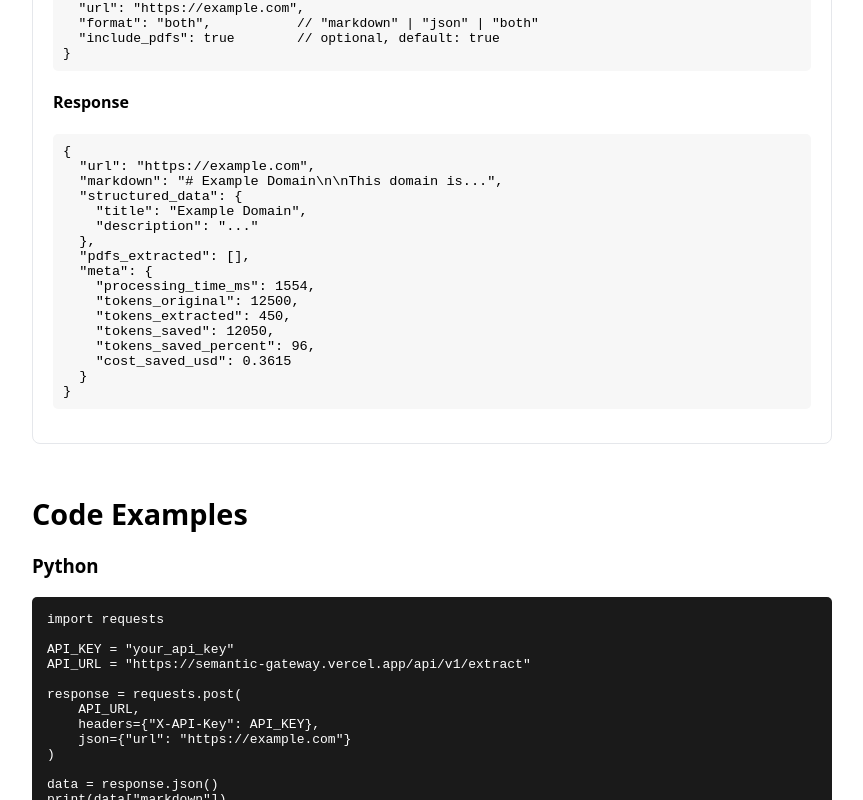
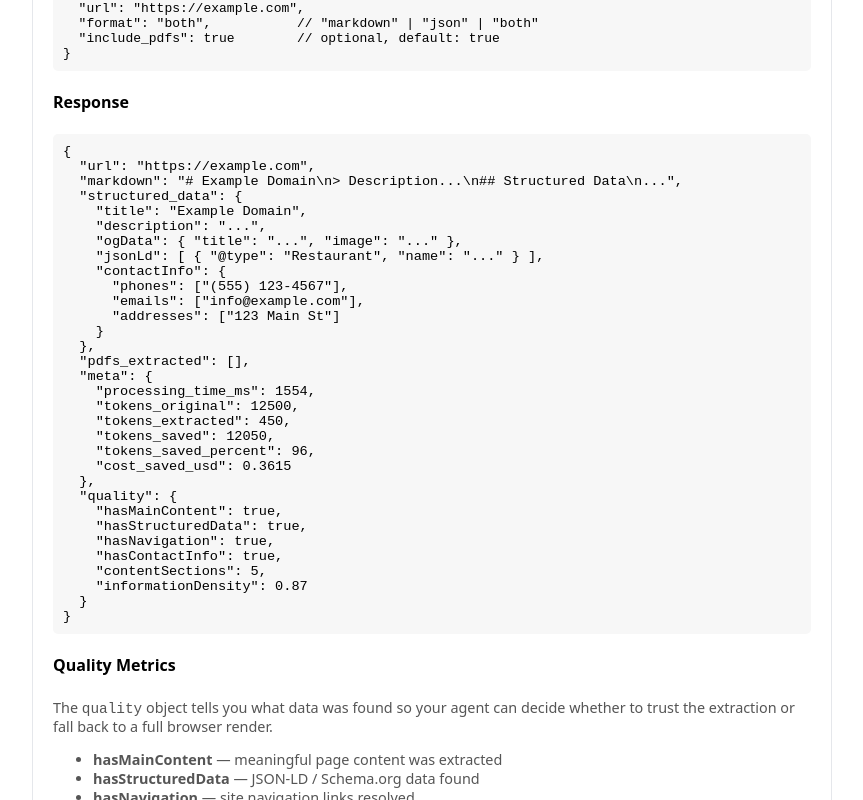
Before and after one commit to prams2104/semantic-gateway, a Next.js app: page /docs in a window 1280 px wide. Shown: the part 1140-1940 px from the top of the page, without its empty margins (208-1071 px from the left). Built offline with nearby package versions, Linux system fonts and the light colour scheme.

Commit message:
fixing code errors

```diff
--- a/app/docs/page.tsx
+++ b/app/docs/page.tsx
@@ -71,10 +71,17 @@ Content-Type: application/json`}
           <pre style={{ background: '#f7f7f7', padding: '10px', borderRadius: '5px', fontSize: '0.85rem' }}>
 {`{
   "url": "https://example.com",
-  "markdown": "# Example Domain\\n\\nThis domain is...",
+  "markdown": "# Example Domain\\n> Description...\\n## Structured Data\\n...",
   "structured_data": {
     "title": "Example Domain",
-    "description": "..."
+    "description": "...",
+    "ogData": { "title": "...", "image": "..." },
+    "jsonLd": [ { "@type": "Restaurant", "name": "..." } ],
+    "contactInfo": {
+      "phones": ["(555) 123-4567"],
+      "emails": ["info@example.com"],
+      "addresses": ["123 Main St"]
+    }
   },
   "pdfs_extracted": [],
   "meta": {
@@ -84,9 +91,30 @@ Content-Type: application/json`}
     "tokens_saved": 12050,
     "tokens_saved_percent": 96,
     "cost_saved_usd": 0.3615
+  },
+  "quality": {
+    "hasMainContent": true,
+    "hasStructuredData": true,
+    "hasNavigation": true,
+    "hasContactInfo": true,
+    "contentSections": 5,
+    "informationDensity": 0.87
   }
 }`}
           </pre>
+
+          <h4 style={{ marginTop: '20px' }}>Quality Metrics</h4>
+          <p style={{ fontSize: '0.9rem', color: '#555' }}>
+            The <code>quality</code> object tells you what data was found so your agent can
+            decide whether to trust the extraction or fall back to a full browser render.
+          </p>
+          <ul style={{ fontSize: '0.9rem', color: '#555' }}>
+            <li><strong>hasMainContent</strong> — meaningful page content was extracted</li>
+            <li><strong>hasStructuredData</strong> — JSON-LD / Schema.org data found</li>
+            <li><strong>hasNavigation</strong> — site navigation links resolved</li>
+            <li><strong>hasContactInfo</strong> — phone, email, or address detected</li>
+            <li><strong>informationDensity</strong> — ratio of useful lines to total (0–1)</li>
+          </ul>
         </div>
       </section>
 
@@ -109,7 +137,8 @@ response = requests.post(
 
 data = response.json()
 print(data["markdown"])
-print(f"Saved: $\{data['meta']['cost_saved_usd']}")`}
+print(f"Saved: $\{data['meta']['cost_saved_usd']}")
+print(f"Quality: \{data['quality']}")`}
         </pre>
 
         <h3>JavaScript/Node.js</h3>
@@ -128,7 +157,12 @@ print(f"Saved: $\{data['meta']['cost_saved_usd']}")`}
 
 const data = await response.json();
 console.log(data.markdown);
-console.log(\`Saved: $\${data.meta.cost_saved_usd}\`);`}
+console.log(\`Saved: $\${data.meta.cost_saved_usd}\`);
+
+// Check extraction quality before using
+if (data.quality.hasStructuredData) {
+  console.log("Rich structured data available:", data.structured_data.jsonLd);
+}`}
         </pre>
       </section>
 
--- a/lib/extract.ts
+++ b/lib/extract.ts
@@ -340,7 +340,9 @@ function extractTables($: cheerio.CheerioAPI) {
     const headers: string[] = [];
     $(table)
       .find('thead th, thead td, tr:first-child th')
-      .each((_, th) => headers.push(clean($(th).text())));
+      .each((_, th) => {
+        headers.push(clean($(th).text()));
+      });
 
     const rows: string[][] = [];
     $(table)
@@ -350,7 +352,10 @@ function extractTables($: cheerio.CheerioAPI) {
         const row: string[] = [];
         $(tr)
           .find('td, th')
-          .each((_, td) => row.push(clean($(td).text())));
+          .each((_, td) => {
+            row.push(clean($(td).text()));
+          });
+
         if (row.some(c => c)) rows.push(row);
       });
 
```
Also changed, not shown: 1 other file (tests, documents, lock files or other folders).
